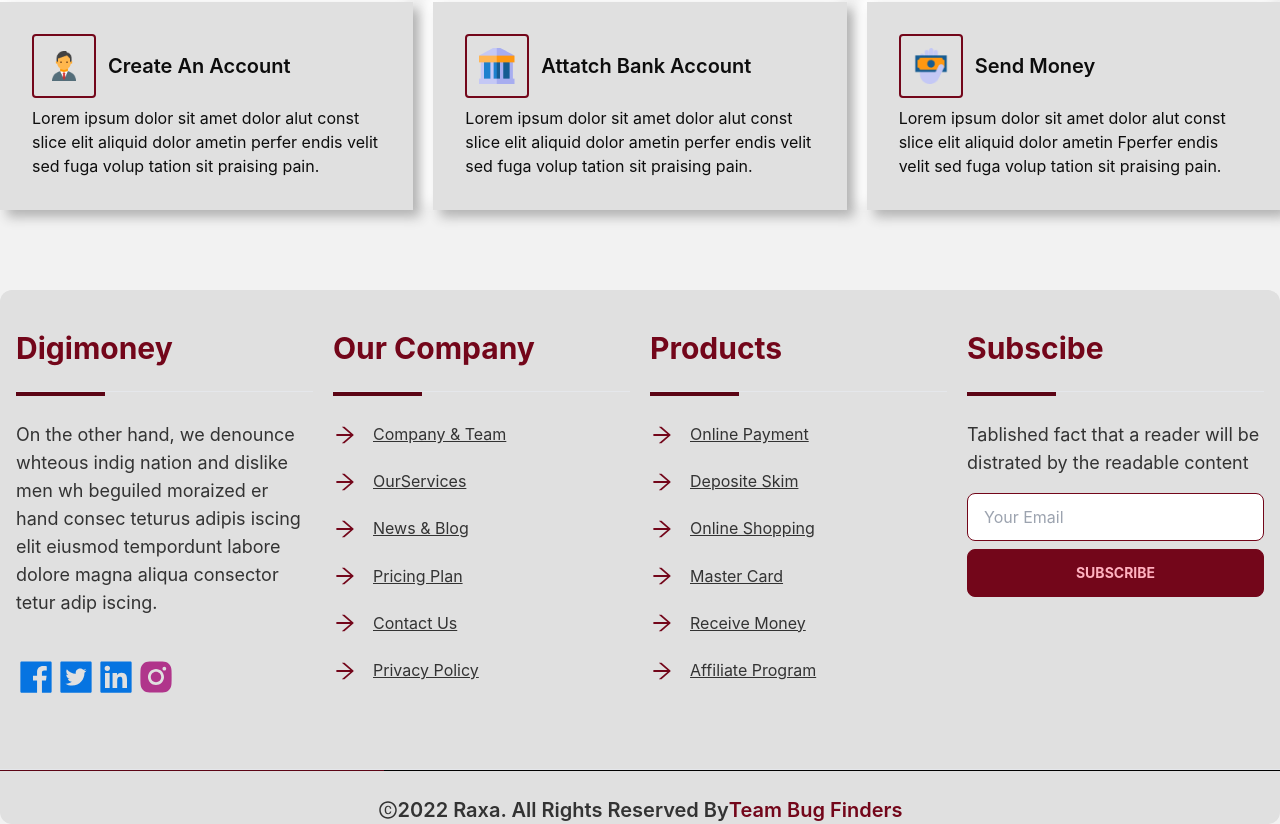
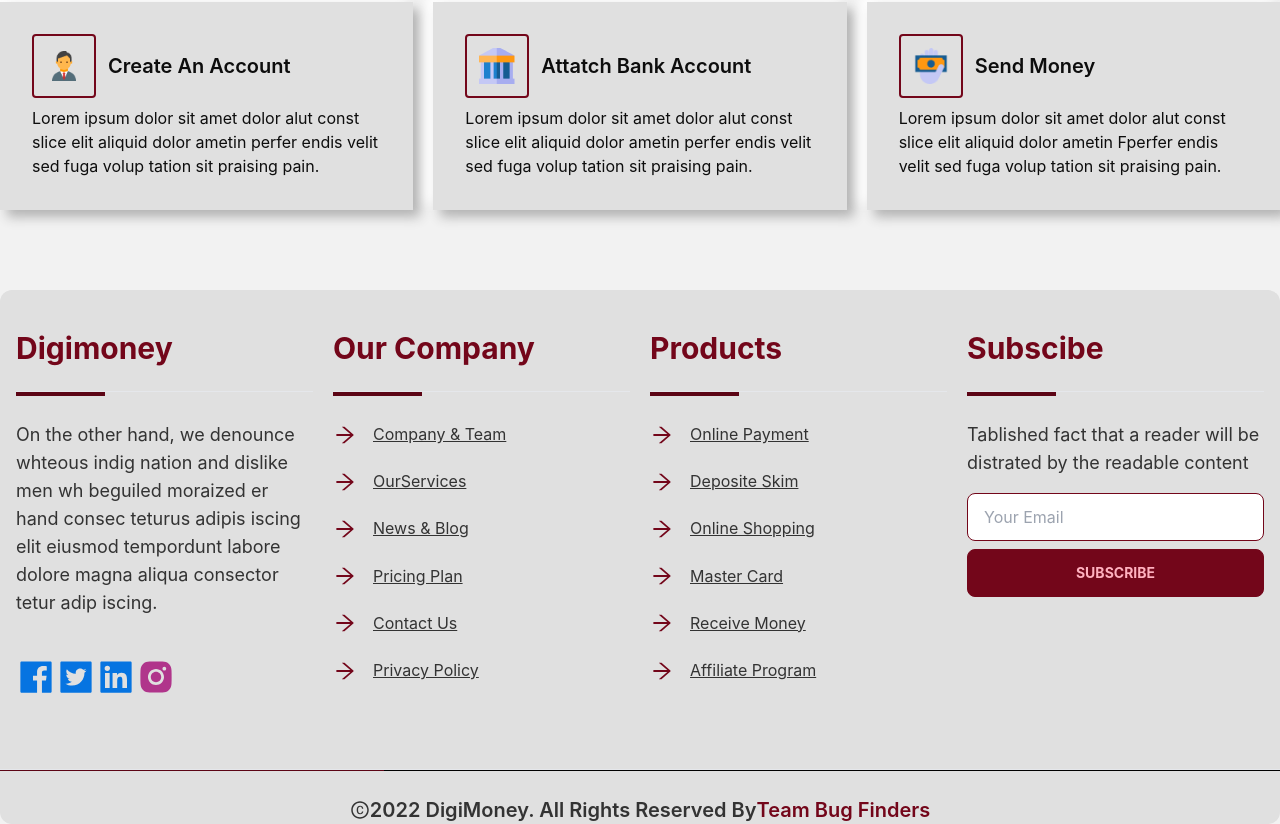
Before and after one commit to azizurrahman-zero/digimoney-bank_client-side, a React (Create React App) app: page / in a window 1280 px wide. Shown: the part 2516-3340 px from the top of the page. Built offline with nearby package versions, Linux system fonts and the light colour scheme.

Commit message:
copyring paragraph updated

```diff
--- a/src/Shared/Footer.js
+++ b/src/Shared/Footer.js
@@ -50,7 +50,7 @@ const Footer = () => {
             <hr className='bg-black h-[2px]' />
             <div className='flex items-center justify-center'>
 
-                <h5 className='flex items-center font-semibold text-xl'><AiOutlineCopyrightCircle /> 2022 Raxa. All Rights Reserved By <span className='text-primary'>Team Bug Finders</span></h5>
+                <h5 className='flex items-center font-semibold text-xl'><AiOutlineCopyrightCircle /> 2022 DigiMoney. All Rights Reserved By <span className='text-primary'>Team Bug Finders</span></h5>
             </div>
         </footer>
     );
```
